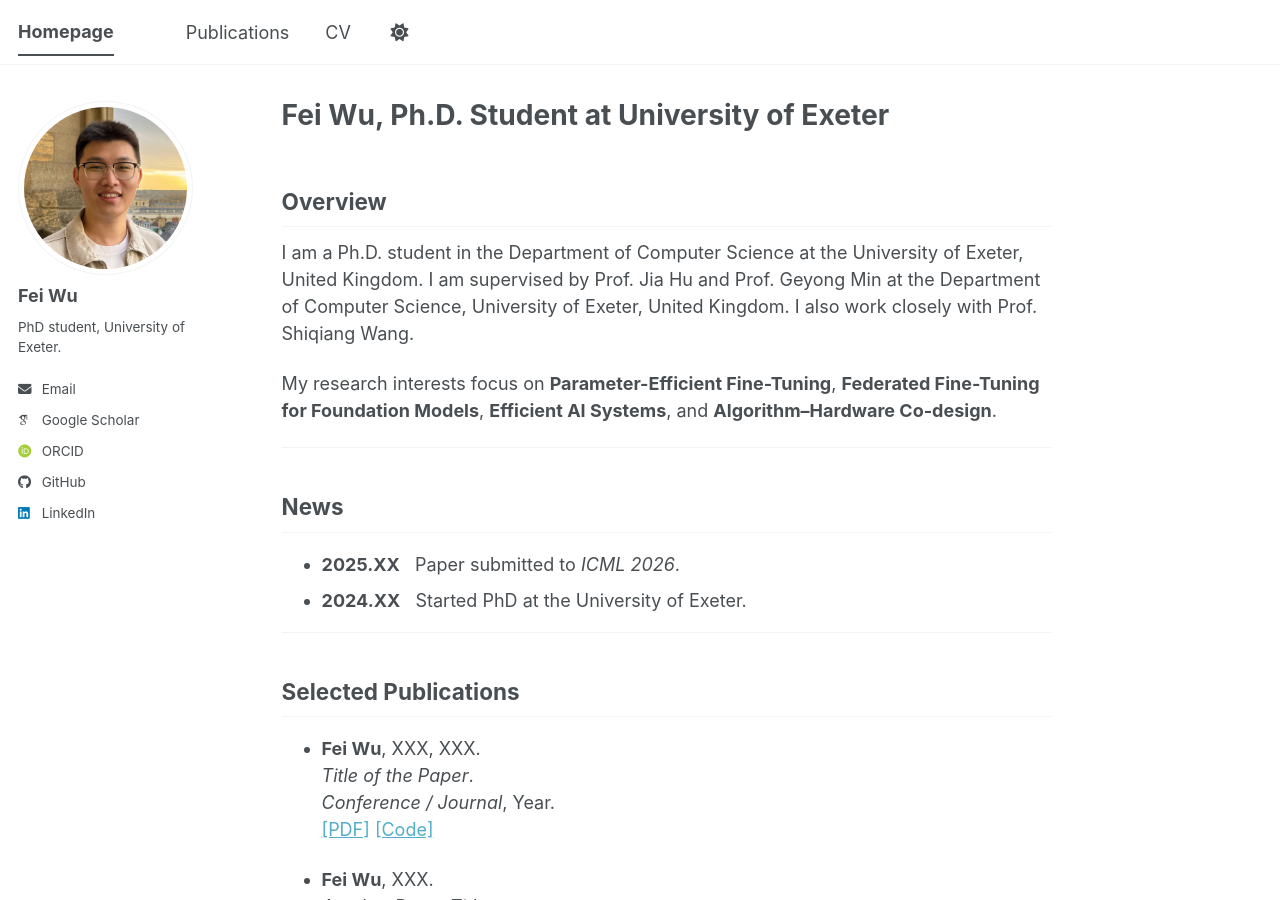
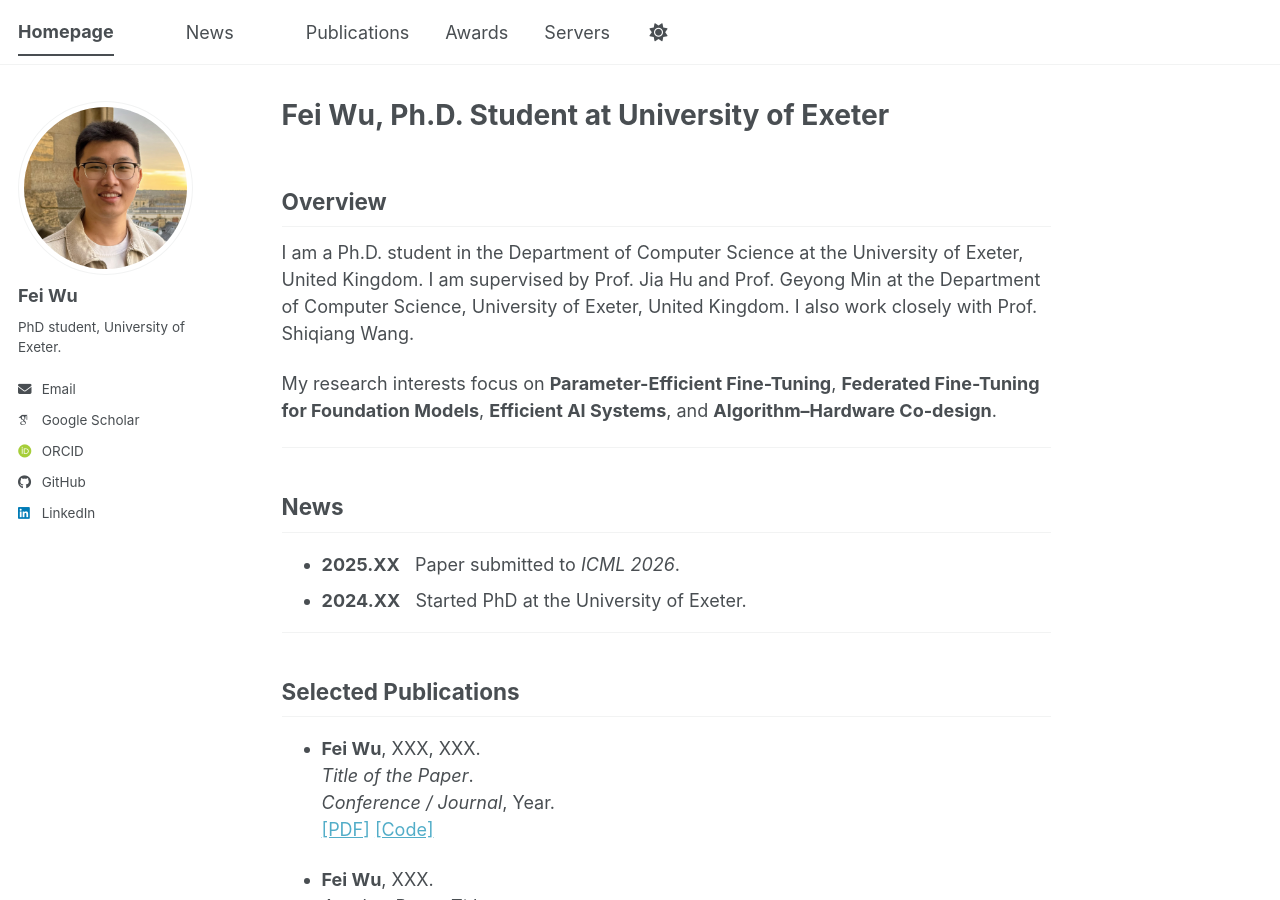
Before and after one commit to fei407/fei407.github.io, a Jekyll site: the page built from _pages/about.md, in a window 1280 px wide and 900 px high. Built offline with Jekyll 4.4.1, drawn with Linux system fonts in a browser that asks for light colours; some web fonts are replaced; a script bundle is joined from its source files by our own code; library files that are not in the unit come from our copies.

Commit message:
update info

```diff
--- a/_data/navigation.yml
+++ b/_data/navigation.yml
@@ -8,8 +8,11 @@
 #      Markdown formatted page while the second is generated using JSON.
 
 main:
+  - title: "News"
+  - url: /#news
+
   - title: "Publications"
-    url: /publications/
+    url: /#selected-publications
 
 #  - title: "Talks"
 #    url: /talks/
@@ -23,8 +26,11 @@ main:
 #  - title: "Blog Posts"
 #    url: /year-archive/
 
-  - title: "CV"
-    url: /cv/
+  - title: "Awards"
+    url: /#selected-publications
+
+  - title: "Servers"
+    url: /#selected-publications
 
   # - title: "CV"
   #   url: /cv-json/
```
